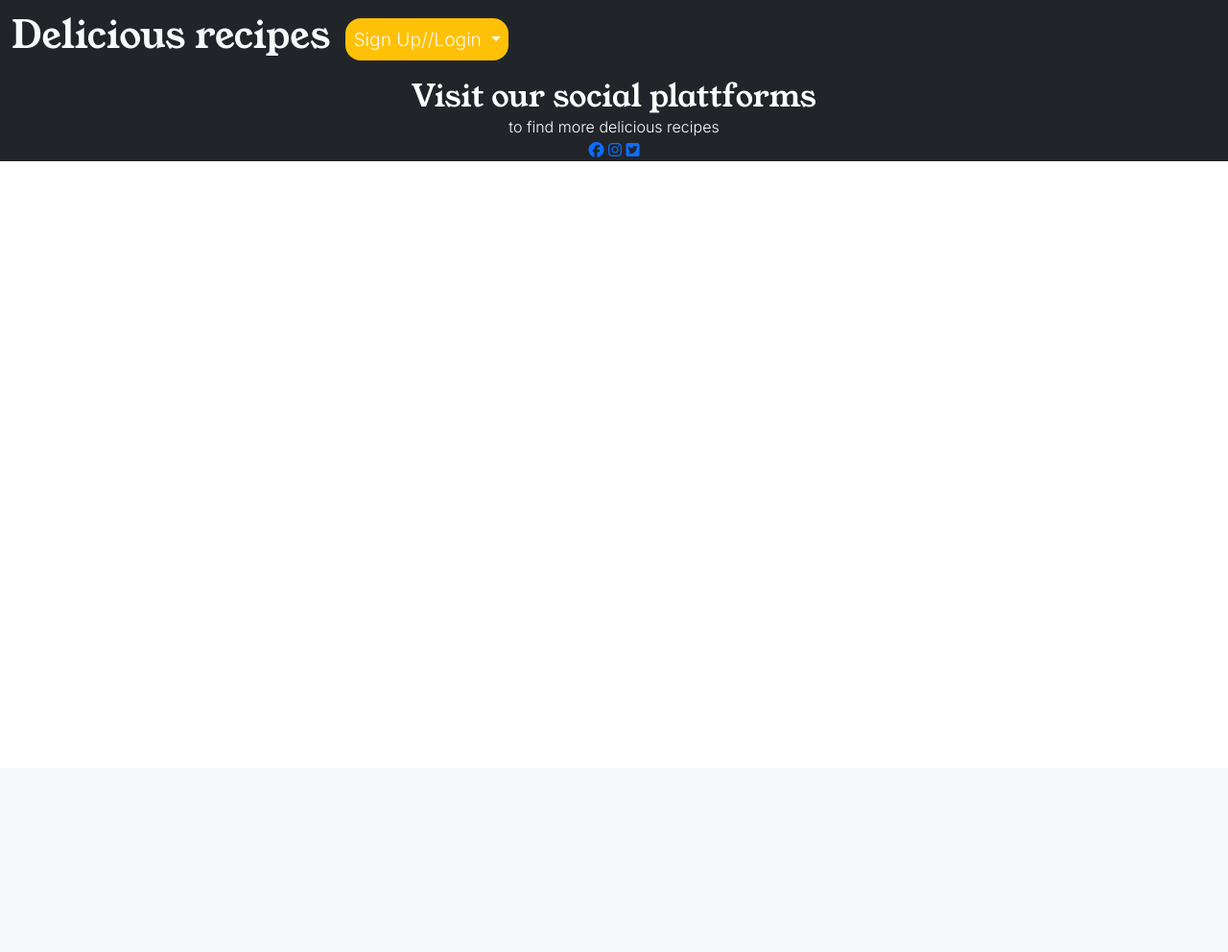
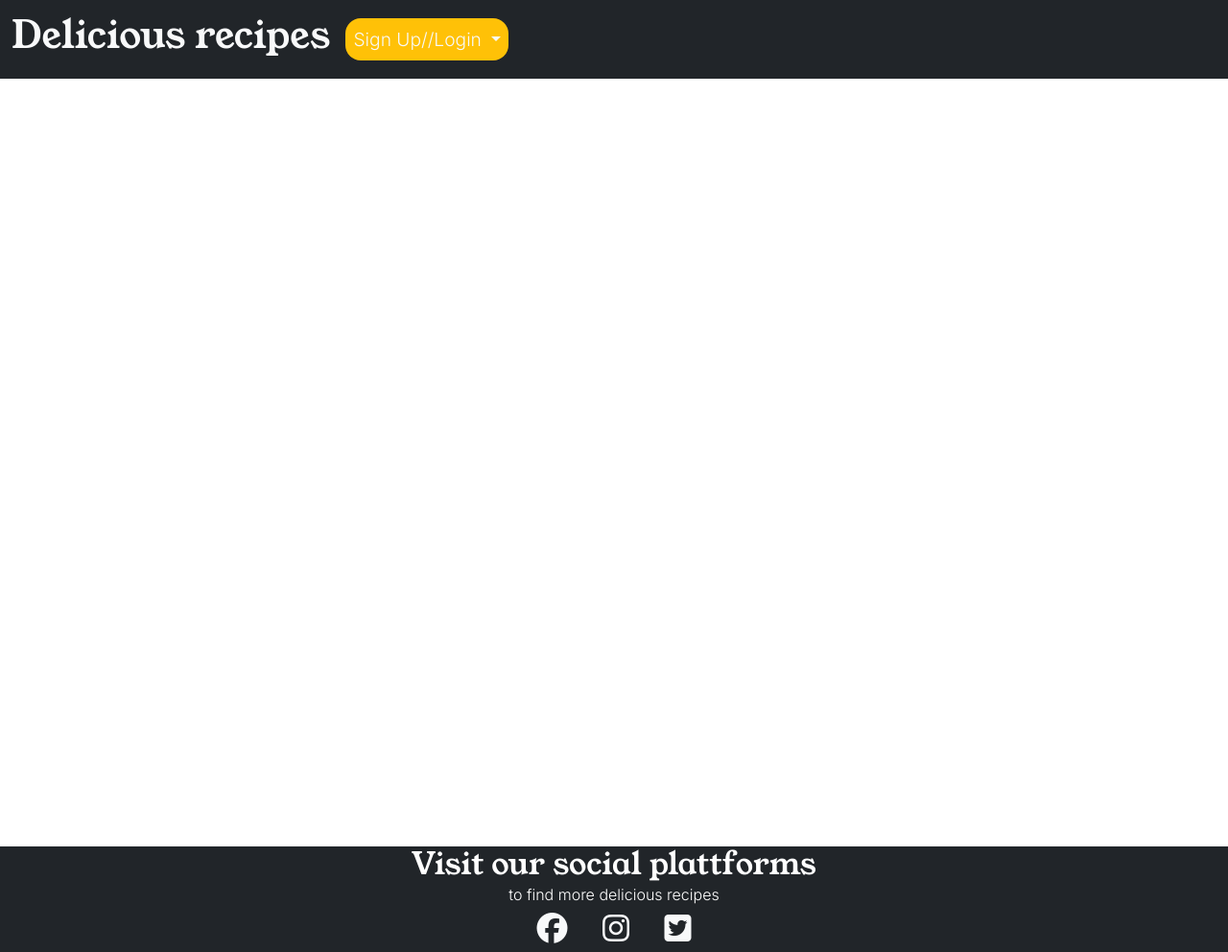
Before and after one commit to Belan-Mihail/cooking-blog, a Django app: page / in a window 1280 px wide. Shown: the whole page at 96% size. Before the commit the page ends 168 px from the top, so only its background shows below. Run offline with Django 3.2, Linux system fonts and the light colour scheme; data that the repository does not hold is empty; some libraries are stand-ins or nearby versions.

Commit message:
Add styles to footer section

```diff
--- a/static/css/style.css
+++ b/static/css/style.css
@@ -21,6 +21,9 @@ h1, h2, h3, h4, h5, h6 {
     font-weight: 400;
 }
 
+.main-body {
+    min-height: 50rem;
+}
 
 /* Navbar */
 
@@ -57,3 +60,16 @@ h1, h2, h3, h4, h5, h6 {
 .toggler-special {
     background: var(--warning-color);
 }
+
+
+/* Footer */
+.social-links a {
+    font-size: 2rem;
+    color: var(--light-color);
+    margin-right: .5rem;
+    margin: 1rem;
+}
+
+.social-links a:hover {
+    color: var(--warning-color);
+}
--- a/templates/base.html
+++ b/templates/base.html
@@ -52,7 +52,8 @@
         </div>
     </nav>
 
-    <main>
+    <!-- Main -->
+    <main class="main-bg main-body">
     {% block content %}
 
     {% endblock content %}
```
